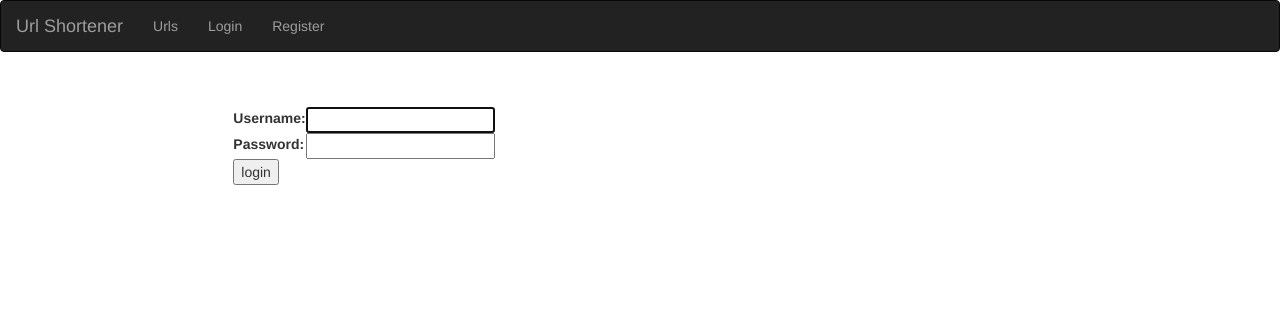
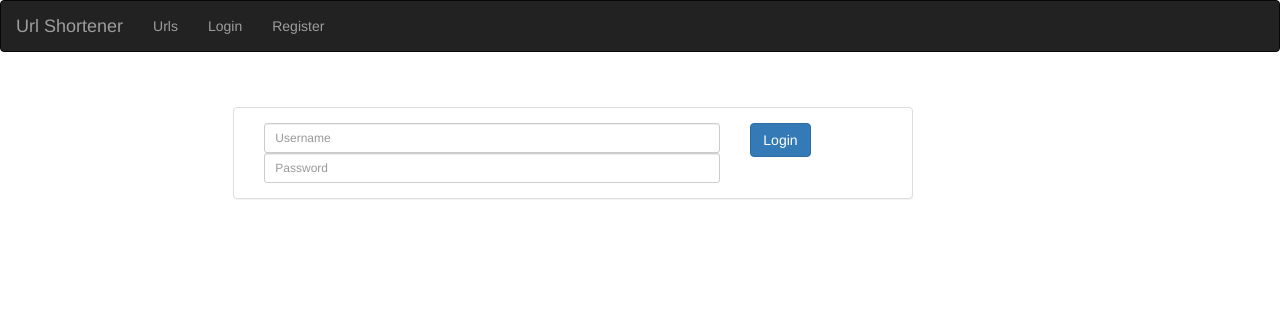
Before and after one commit to Paul-Jouhaud/URLShortener, a Django app: page /login/ in a window 1280 px wide. Shown: the top 312 px of the page. Run offline with Django 3.2, Linux system fonts and the light colour scheme; some libraries are stand-ins or nearby versions.

Commit message:
WIP JWT-Login

```diff
--- /dev/null
+++ b/urlShortenerServer/shortener/templates/login.html
@@ -0,0 +1,103 @@
+{% extends "template.html" %}
+
+{% block title %}URL Shortener{% endblock %}
+
+{% block content %}
+<script type="text/javascript">
+    $(function() {
+        $('#loginButton').click(function() {
+        $.ajax({
+            type: "POST",
+            url: "/login-jwt/",
+            data: {
+                'username' : $('#username').val(),
+                'password' : $('#password').val(),
+                },
+                success: returnTokenSuccess,
+                error: returnTokenFailed,
+                dataType: 'json'
+            });
+        });
+        $('#logoutButton').click(function() {
+          window.location.replace("http://localhost:8000");
+        });
+        $('#submitButton').click(function() {
+          $.ajax({
+              type: "POST",
+              url: "/api/",
+              data: {
+                  'real_url' : $('#url').val(),
+                  'username' : $('#username').val(),
+                  'csrfmiddlewaretoken' : $("input[name=csrfmiddlewaretoken]").val()
+                  },
+                  success: returnSuccess,
+                  dataType: 'json'
+              });
+          });
+    });
+
+    function returnTokenSuccess(data, textStatus, jqXHR) {
+        console.log(data);
+        if (data.token) {
+          $("#logout-panel").toggleClass('hidden');
+          $("#login-panel").toggleClass('hidden');
+          $("#urlshortener-panel").toggleClass('hidden');
+          $("#urls-panel").toggleClass('hidden');
+        }
+    }
+    function returnTokenFailed (data, textStatus, jqXHR) {
+        console.log(data);
+        $("#login-result").toggleClass('hidden');
+    }
+
+
+    function returnSuccess(data, textStatus, jqXHR) {
+        console.log(data);
+        if(data.url) {
+            $('#url-result').text(data.url);
+            $('#url').val("");
+        } else {
+            $('#url-result').text("Do not submit blank.");
+        }
+    }
+</script>
+<div class="panel panel-default">
+
+    <div id="logout-panel"  class="panel-body hidden">
+        <div class="col-sm-12">
+          <button id="logoutButton" type="button" class="btn btn-danger btn-block">Logout</button>
+        </div>
+    </div>
+
+    <div id="login-panel" class="panel-body">
+        <div class="col-sm-9">
+            <input type="text" name="username" id="username" class="form-control input-sm" placeholder="Username" />
+            <input type="password" name="password" id="password" class="form-control input-sm" placeholder="Password" />
+        </div>
+        <div class="col-sm-3">
+            {% csrf_token %}
+            <button id="loginButton" class="btn btn-primary">Login</button></p>
+        </div>
+        <div class="col-sm-12 hidden" id="login-result"><span>Wrong username or password</span></div>
+    </div>
+
+    <div id="urlshortener-panel"  class="panel-body hidden">
+        <div class="col-sm-9">
+            <input type="text" name="url" id="url" class="form-control input-sm" placeholder="http://www.google.com" />
+        </div>
+        <div class="col-sm-3">
+            {% csrf_token %}
+            <button id="submitButton" class="btn btn-primary">Shorten</button></p>
+        </div>
+        <div class="col-sm-12">
+          <span id="url-result">Submit an URL to shorten</span>
+        </div>
+    </div>
+
+    <div id="urls-panel"  class="panel-body hidden">
+        <div class="col-sm-12">
+          <span>Your Urls</span>
+        </div>
+    </div>
+</div>
+{% endblock %}
--- a/urlShortenerServer/shortener/templates/registration/login.html
+++ /dev/null
@@ -1,14 +0,0 @@
-{% extends "template.html" %}
-{% block title %}LogIn{% endblock %}
-{% block content %}
-
-<form method="post" action="{% url 'login' %}">
-{% csrf_token %}
-<table>
-  {{ form.as_table }}
-</table>
-
-<input type="submit" value="login" />
-</form>
-
-{% endblock %}
--- a/urlShortenerServer/shortener/templates/template.html
+++ b/urlShortenerServer/shortener/templates/template.html
@@ -12,32 +12,7 @@
         <script src="https://maxcdn.bootstrapcdn.com/bootstrap/3.3.7/js/bootstrap.min.js"></script>
         <meta name="viewport" content="width=device-width, initial-scale=1">
     </head>
-    <script type="text/javascript">
-        $(function() {
-            $('#submitButton').click(function() {
-            $.ajax({
-                type: "POST",
-                url: "/api/",
-                data: {
-                    'real_url' : $('#url').val(),
-                    'csrfmiddlewaretoken' : $("input[name=csrfmiddlewaretoken]").val()
-                    },
-                    success: returnSuccess,
-                    dataType: 'json'
-                });
-            });
-        });
 
-        function returnSuccess(data, textStatus, jqXHR) {
-            console.log(data);
-            if(data.url) {
-                $('#url-result').text(data.url);
-                $('#url').val("");
-            } else {
-                $('#url-result').text("Do not submit blank.");
-            }
-        }
-    </script>
     <body>
         <nav class="navbar navbar-inverse">
             <div class="container-fluid">
@@ -51,9 +26,9 @@
                 </div>
                 <div class="collapse navbar-collapse" id="myNavbar">
                     <ul class="nav navbar-nav">
-                        <li><a href="urls">Urls</a></li>
-                        <li><a href="login">Login</a></li>
-                        <li><a href="register">Register</a></li>
+                        <li><a href="/urls">Urls</a></li>
+                        <li><a href="/login">Login</a></li>
+                        <li><a href="/register">Register</a></li>
                     </ul>
                 </div>
             </div>
--- a/urlShortenerServer/shortener/views.py
+++ b/urlShortenerServer/shortener/views.py
@@ -32,6 +32,11 @@ def register(request):
      token.update(csrf(request))
      token['form'] = form
      return render_to_response('register.html', token)
+
+def login(request):
+    c = {}
+    c.update(csrf(request))
+    return render_to_response('login.html', c)
 
 
 # Create your views here.
--- a/urlShortenerServer/urlShortenerServer/urls.py
+++ b/urlShortenerServer/urlShortenerServer/urls.py
@@ -24,7 +24,6 @@ urlpatterns = [
     url(r'^(\w{6})/$', views.ExistingUrl.as_view()),
     url(r'^login-jwt/', obtain_jwt_token),
     url(r'^register/', views.register, name='register'),
-    url(r'^login/$', login, name='login'),
-    url(r'^logout/$', logout, name='logout'),
+    url(r'^login/$', views.login, name='login'),
     url(r'^$', views.index, name='home'),
 ]
```
Also changed, not shown: urlShortenerServer/shortener/templates/index.html (+25 -0 lines), urlShortenerServer/shortener/templates/registration/logged_out.html (deleted, +0 -8 lines).
